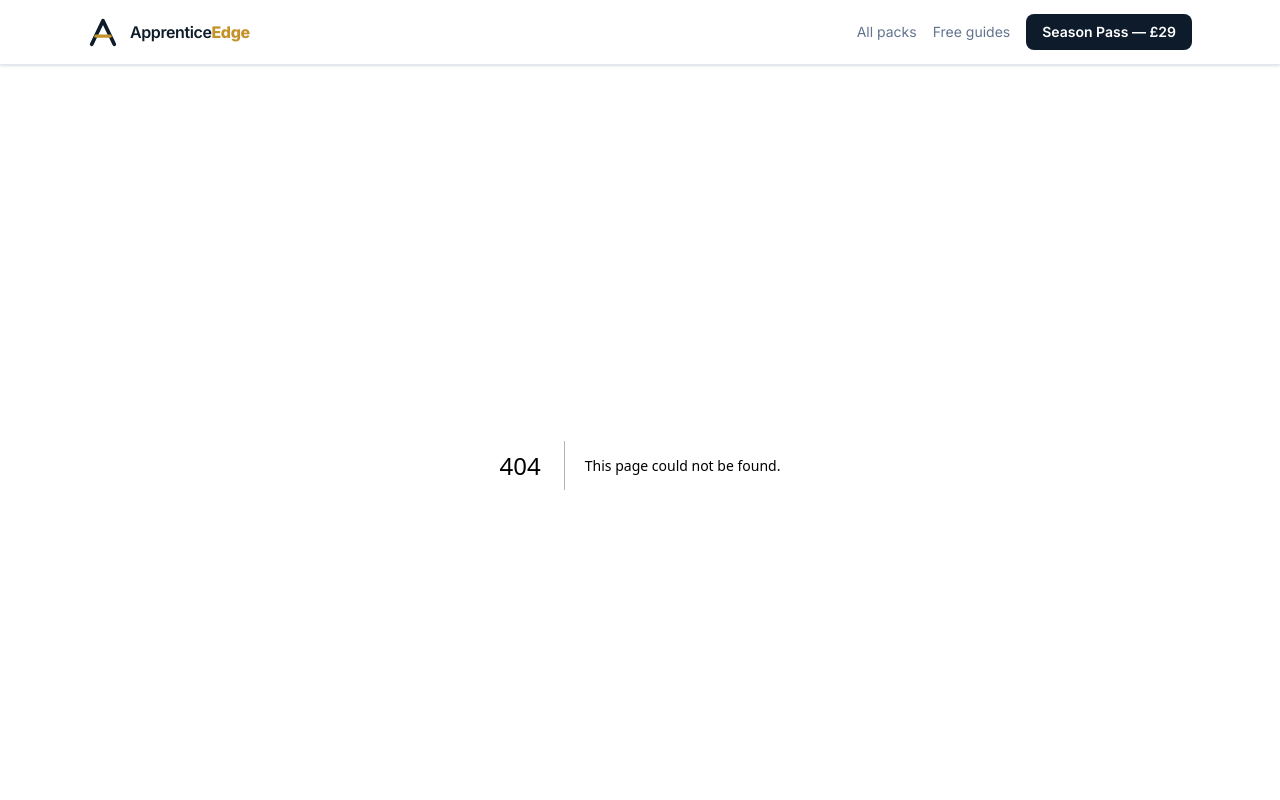
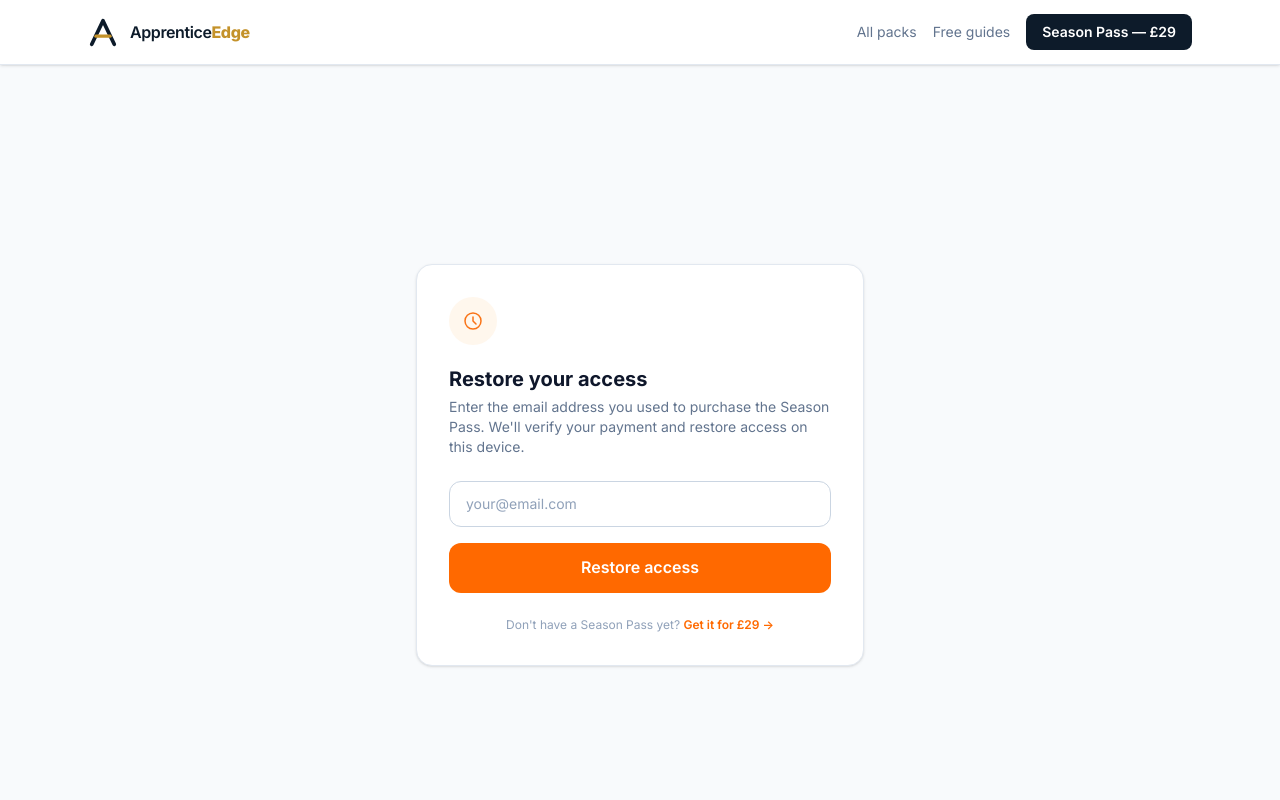
Before and after one commit to jodygibbs-design/apprentice-edge-site, a Next.js app: page /restore-access in a window 1280 px wide. Before the commit this address had no page. Shown: the top 800 px of the page. Built offline with nearby package versions, Linux system fonts and the light colour scheme.

Commit message:
Add restore-access flow for multi-device access
User enters purchase email, API verifies against Stripe paid sessions,
sets ae_access cookie to restore access without contacting support.

Co-Authored-By: Claude Sonnet 4.6 <noreply@anthropic.com>

```diff
--- /dev/null
+++ b/app/api/restore-access/route.ts
@@ -0,0 +1,36 @@
+import { NextResponse } from "next/server";
+import { cookies } from "next/headers";
+import Stripe from "stripe";
+
+const stripe = new Stripe(process.env.STRIPE_SECRET_KEY!);
+const ONE_YEAR = 60 * 60 * 24 * 365;
+
+export async function POST(req: Request) {
+  const { email } = await req.json();
+
+  if (!email || typeof email !== "string" || !/^[^\s@]+@[^\s@]+\.[^\s@]+$/.test(email)) {
+    return NextResponse.json({ error: "Valid email required" }, { status: 400 });
+  }
+
+  const sanitized = email.toLowerCase().trim();
+
+  const sessions = await stripe.checkout.sessions.search({
+    query: `customer_email:"${sanitized}" AND payment_status:"paid"`,
+    limit: 1,
+  });
+
+  if (sessions.data.length === 0) {
+    return NextResponse.json({ error: "No purchase found for that email." }, { status: 404 });
+  }
+
+  const cookieStore = await cookies();
+  cookieStore.set("ae_access", "paid", {
+    httpOnly: true,
+    secure: process.env.NODE_ENV === "production",
+    sameSite: "lax",
+    path: "/",
+    maxAge: ONE_YEAR,
+  });
+
+  return NextResponse.json({ ok: true });
+}
--- a/app/checkout/page.tsx
+++ b/app/checkout/page.tsx
@@ -40,7 +40,8 @@ export default function CheckoutPage() {
       </p>
       <p className="text-xs text-gray-400 text-center mt-1">
         Access is saved to this device. Need it on another device?{" "}
-        <a href="mailto:admin@deepcutindustries.com" className="underline hover:text-gray-600">Email us</a>.
+        <a href="/restore-access" className="underline hover:text-gray-600">Restore access</a>{" "}
+        using your purchase email.
       </p>
     </div>
   );
--- /dev/null
+++ b/app/restore-access/page.tsx
@@ -0,0 +1,89 @@
+"use client";
+
+import { useState } from "react";
+import { useRouter } from "next/navigation";
+import Link from "next/link";
+
+export default function RestoreAccessPage() {
+  const router = useRouter();
+  const [email, setEmail] = useState("");
+  const [status, setStatus] = useState<"idle" | "loading" | "error">("idle");
+  const [errorMsg, setErrorMsg] = useState("");
+
+  async function handleSubmit(e: React.FormEvent) {
+    e.preventDefault();
+    setStatus("loading");
+    setErrorMsg("");
+
+    const res = await fetch("/api/restore-access", {
+      method: "POST",
+      headers: { "Content-Type": "application/json" },
+      body: JSON.stringify({ email }),
+    });
+
+    if (res.ok) {
+      localStorage.setItem("ae_paid", "true");
+      router.push("/packs");
+    } else {
+      const data = await res.json().catch(() => ({}));
+      setErrorMsg(data.error || "Something went wrong. Please try again.");
+      setStatus("error");
+    }
+  }
+
+  return (
+    <div className="min-h-screen bg-slate-50 flex items-center justify-center px-4">
+      <div className="bg-white rounded-2xl shadow-sm border border-slate-200 w-full max-w-md p-8">
+        <div className="inline-flex items-center justify-center w-12 h-12 bg-orange-50 rounded-full mb-5">
+          <svg width="20" height="20" viewBox="0 0 20 20" fill="none">
+            <path d="M10 2a8 8 0 100 16A8 8 0 0010 2zm0 4v4l3 3" stroke="#F97316" strokeWidth="1.5" strokeLinecap="round" strokeLinejoin="round"/>
+          </svg>
+        </div>
+        <h1 className="text-xl font-bold text-slate-900 mb-1">Restore your access</h1>
+        <p className="text-slate-500 text-sm mb-6">
+          Enter the email address you used to purchase the Season Pass. We&apos;ll verify your payment and restore access on this device.
+        </p>
+        <form onSubmit={handleSubmit} className="space-y-4">
+          <input
+            type="email"
+            value={email}
+            onChange={(e) => setEmail(e.target.value)}
+            placeholder="your@email.com"
+            required
+            className="w-full border border-slate-300 rounded-xl px-4 py-3 text-sm text-slate-900 placeholder-slate-400 focus:outline-none focus:ring-2 focus:ring-orange-400 focus:border-transparent"
+          />
+          <button
+            type="submit"
+            disabled={status === "loading"}
+            className="w-full bg-orange-500 text-white font-semibold px-6 py-3 rounded-xl hover:bg-orange-600 transition-colors disabled:opacity-60"
+          >
+            {status === "loading" ? "Checking…" : "Restore access"}
+          </button>
+        </form>
+        {status === "error" && (
+          <div className="mt-4 text-sm text-red-600 bg-red-50 border border-red-200 rounded-xl px-4 py-3">
+            <p className="font-semibold mb-0.5">{errorMsg}</p>
+            {errorMsg.includes("No purchase") && (
+              <p className="text-red-500">
+                Wrong email?{" "}
+                <a
+                  href="mailto:admin@deepcutindustries.com?subject=ApprenticeEdge access help"
+                  className="underline hover:no-underline"
+                >
+                  Email us
+                </a>{" "}
+                with your Stripe receipt and we&apos;ll sort it.
+              </p>
+            )}
+          </div>
+        )}
+        <p className="mt-6 text-center text-xs text-slate-400">
+          Don&apos;t have a Season Pass yet?{" "}
+          <Link href="/checkout" className="text-orange-500 font-semibold hover:underline">
+            Get it for £29 →
+          </Link>
+        </p>
+      </div>
+    </div>
+  );
+}
```
